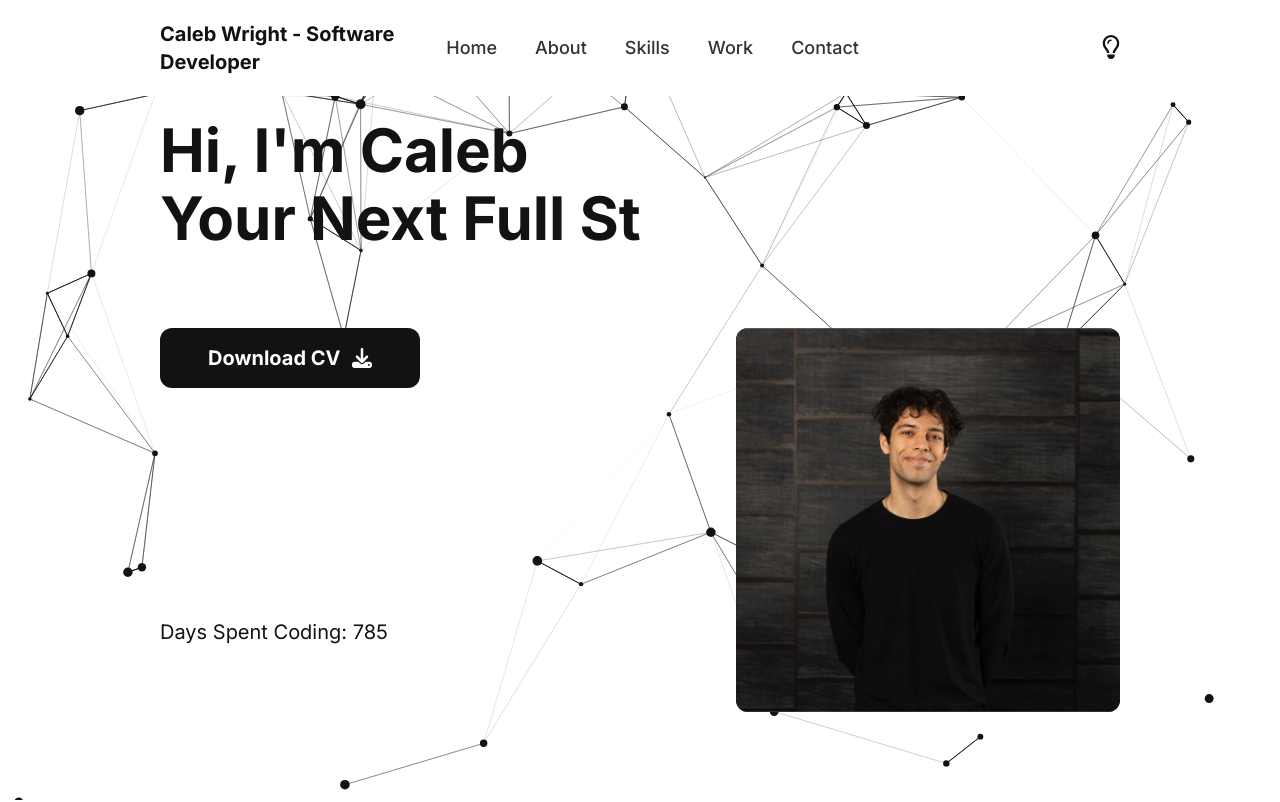
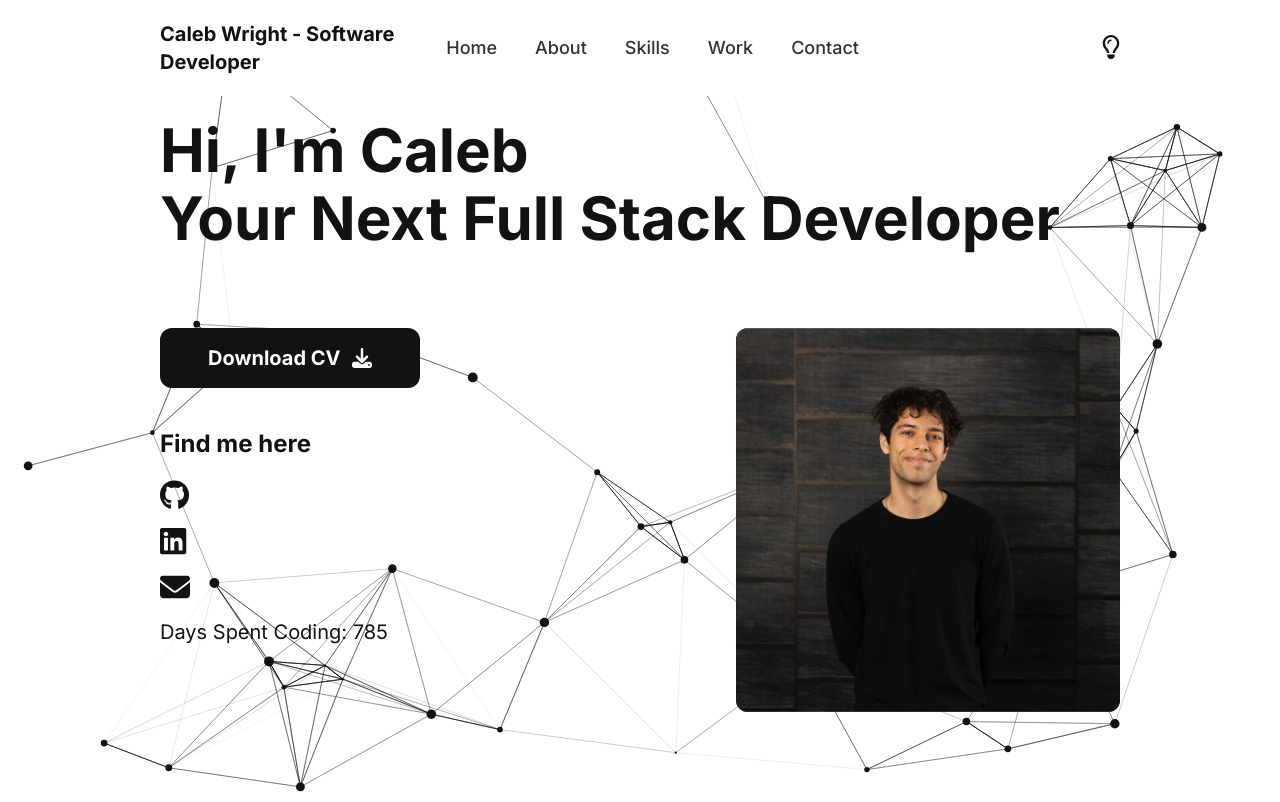
Before and after one commit to CalebWright156/portfolio2024, a Next.js app: page / in a window 1280 px wide. Shown: the top 802 px of the page. Built offline with nearby package versions, Linux system fonts and the light colour scheme.

Commit message:
removed intro section all together

```diff
--- a/app/globals.css
+++ b/app/globals.css
@@ -44,7 +44,7 @@ p, h1, h2, h3, h4, h5, h6 {
     @media screen and (min-width: 1024px) {
         animation-name: movingImage;
         animation-duration: 0.5s;
-        animation-delay: 8s;
+        animation-delay: 3s;
         animation-iteration-count: 1;
         animation-fill-mode: forwards;
     }
@@ -62,7 +62,7 @@ p, h1, h2, h3, h4, h5, h6 {
     opacity: 0;
     transform: translateY(20px);
     animation: letterEntry 0.5s forwards;
-    animation-delay: 9s;
+    animation-delay: 4s;
 }
 
 
--- a/app/layout.tsx
+++ b/app/layout.tsx
@@ -20,7 +20,6 @@ export default function RootLayout({children}: { children: React.ReactNode }) {
       <AnimationProvider>
           <html lang="en">
               <body className={`${inter.className} overflow-x-hidden`}>
-                  <IntroSection/>
                   <Header/>
                   {children}
               </body>
--- a/components/HeroSection.tsx
+++ b/components/HeroSection.tsx
@@ -27,7 +27,7 @@ const HeroSection: React.FC = () => {
                         I'm <span
                             className={'dark:text-brand_3 transition-theme lg:text-6xl'}>Caleb</span></h1>
                     <div className={'text-brand_4 dark:text-brand_1 font-bold pt-2  transition-theme'}>
-                        {introFinished?.isIntroAnimationComplete && <TypeWriterComponent/>}
+                        <TypeWriterComponent/>
                     </div>
                 </div>
 
@@ -47,9 +47,9 @@ const HeroSection: React.FC = () => {
                                 </p>
                                 <div className={'flex flex-col gap-4 text-xl'}>
                                     <div className={'flex flex-col gap-4 text-xl'}>
-                                        <SocialLink link={'https://github.com/CalebWright156?tab=repositories'} icon={faGithub} text={'@Calebwright156'} style={{animationDelay: '9.5s'}}/>
-                                        <SocialLink link={'https://www.linkedin.com/in/caleb-wright-120934177/'} icon={faLinkedin} text={'Caleb Wright'} style={{animationDelay: '9.7s'}}/>
-                                        <SocialLink link={"mailto:calebwright156@gmail.com"} icon={faEnvelope} text={'Lets Chat'} style={{animationDelay: '9.9s'}}/>
+                                        <SocialLink link={'https://github.com/CalebWright156?tab=repositories'} icon={faGithub} text={'@Calebwright156'} style={{animationDelay: '4.5s'}}/>
+                                        <SocialLink link={'https://www.linkedin.com/in/caleb-wright-120934177/'} icon={faLinkedin} text={'Caleb Wright'} style={{animationDelay: '4.7s'}}/>
+                                        <SocialLink link={"mailto:calebwright156@gmail.com"} icon={faEnvelope} text={'Lets Chat'} style={{animationDelay: '4.9s'}}/>
                                     </div>
                                     <DaysSinceStartDate />
 
```
